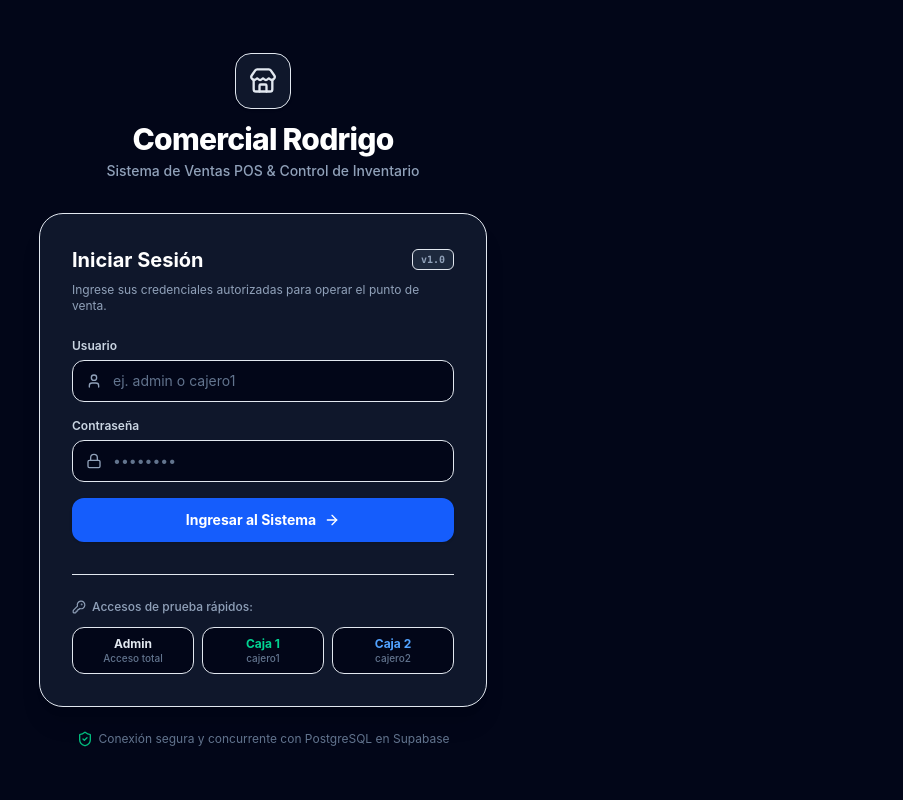
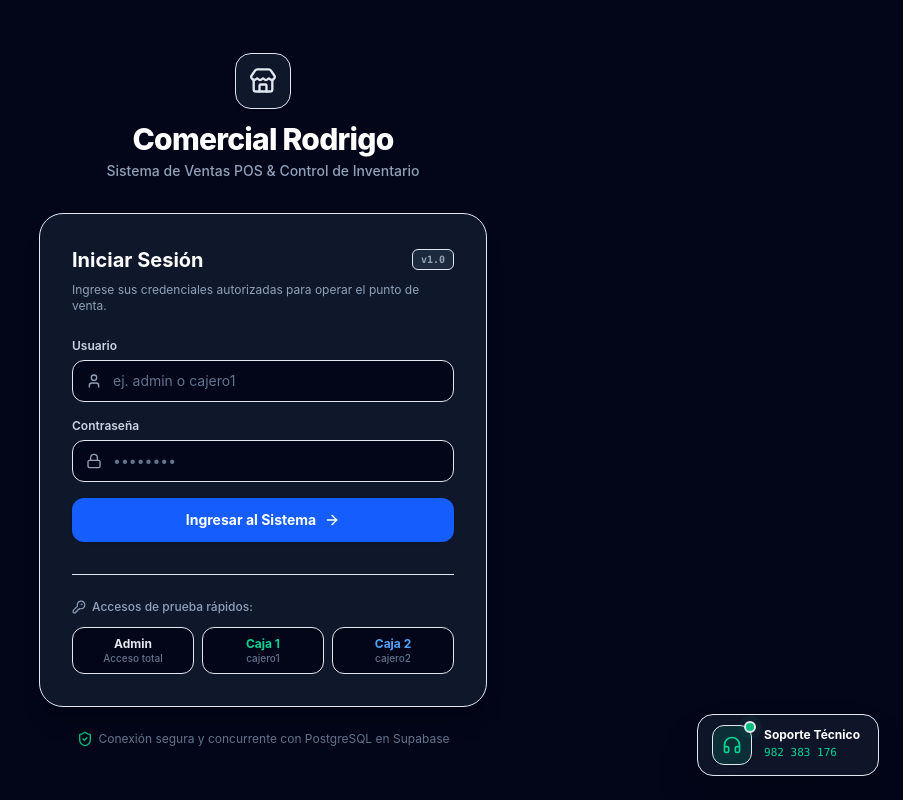
Before and after one commit to espejojorge2005-svg/comercial-rodrigo, a React (Vite) app in the folder frontend/: page / in a window 1280 px wide. Shown: the whole page, without its empty margins (377-1280 px from the left). Built offline with nearby package versions, Linux system fonts and the light colour scheme; no server answers.

Commit message:
feat: add floating technical support widget on login view

```diff
--- a/frontend/src/modules/auth/LoginView.tsx
+++ b/frontend/src/modules/auth/LoginView.tsx
@@ -1,6 +1,6 @@
 import React, { useState } from 'react';
 import { useAuthStore } from '../../store/useAuthStore.js';
-import { Store, ShieldCheck, User as UserIcon, Lock, ArrowRight, AlertCircle, KeyRound } from 'lucide-react';
+import { Store, ShieldCheck, User as UserIcon, Lock, ArrowRight, AlertCircle, KeyRound, Headphones } from 'lucide-react';
 
 export const LoginView: React.FC = () => {
   const { login, isLoading, error } = useAuthStore();
@@ -151,6 +151,34 @@ export const LoginView: React.FC = () => {
           Conexión segura y concurrente con PostgreSQL en Supabase
         </p>
       </div>
+
+      {/* Logo / Botón Flotante de Soporte Técnico */}
+      <a
+        href="https://wa.me/51982383176?text=Hola%2C%20necesito%20soporte%20t%C3%A9cnico%20con%20el%20sistema%20Comercial%20Rodrigo."
+        target="_blank"
+        rel="noopener noreferrer"
+        className="fixed bottom-5 right-5 sm:bottom-6 sm:right-6 z-50 flex items-center gap-3 px-3.5 py-2.5 rounded-2xl bg-slate-900/95 hover:bg-slate-800 border border-slate-700/80 hover:border-emerald-500/50 shadow-2xl backdrop-blur-md transition-all duration-200 group hover:scale-[1.03] cursor-pointer"
+        title="Contactar a Soporte Técnico (982 383 176)"
+      >
+        <div className="relative">
+          <div className="w-10 h-10 rounded-xl bg-emerald-500/15 border border-emerald-500/30 flex items-center justify-center text-emerald-400 group-hover:bg-emerald-500 group-hover:text-white transition-all shadow-sm">
+            <Headphones className="w-5 h-5" />
+          </div>
+          <span className="absolute -top-1 -right-1 flex h-3 w-3">
+            <span className="animate-ping absolute inline-flex h-full w-full rounded-full bg-emerald-400 opacity-75"></span>
+            <span className="relative inline-flex rounded-full h-3 w-3 bg-emerald-500 border-2 border-slate-900"></span>
+          </span>
+        </div>
+
+        <div className="text-left pr-1">
+          <div className="text-xs font-bold text-white leading-none">
+            Soporte Técnico
+          </div>
+          <div className="text-[11px] text-emerald-400 font-mono font-medium mt-1 flex items-center gap-1">
+            <span>982 383 176</span>
+          </div>
+        </div>
+      </a>
     </div>
   );
 };
```
